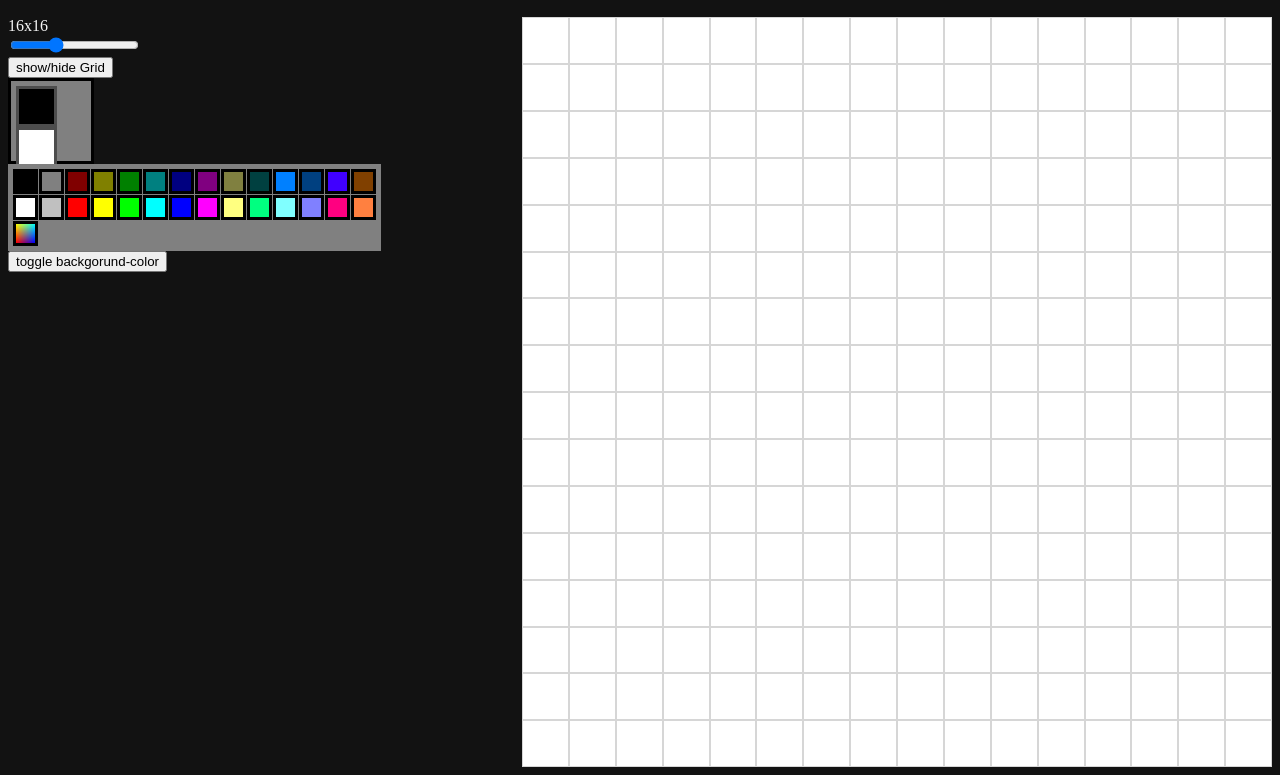
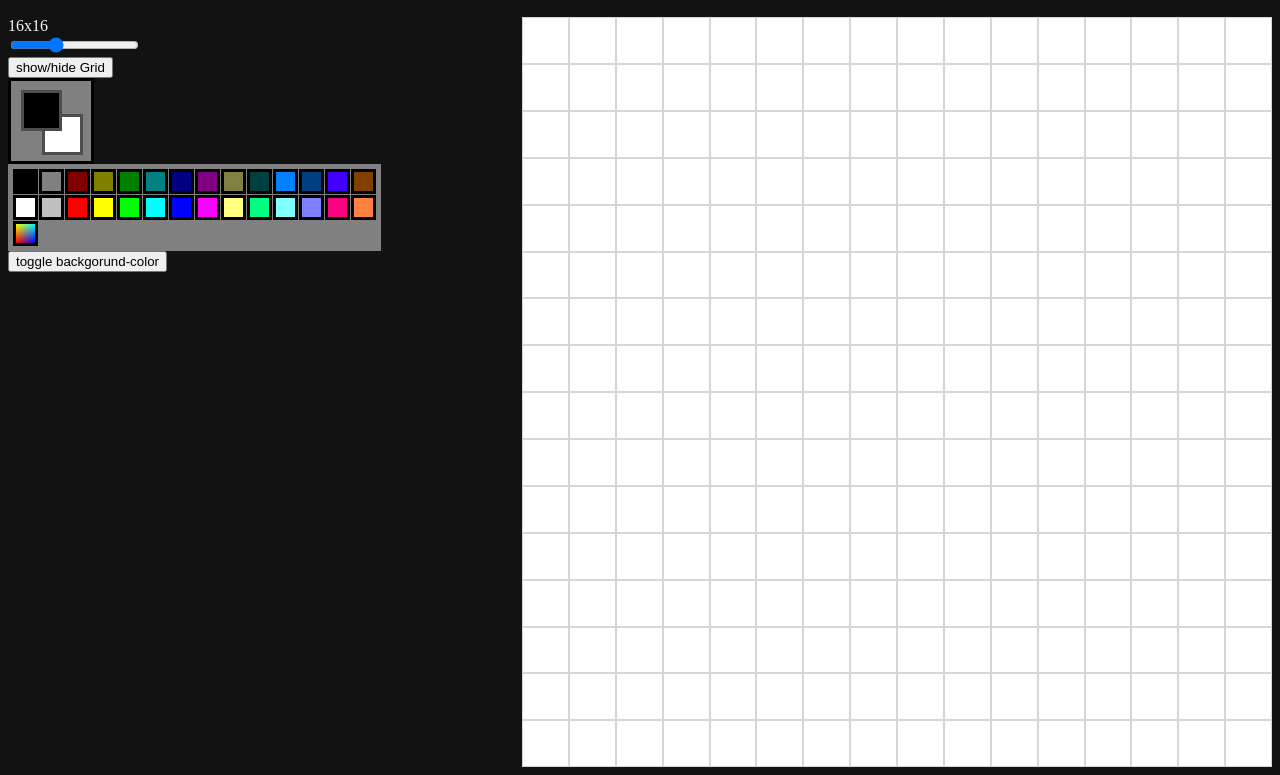
Before and after one commit to DrinKurtishi/MS-paint, a plain HTML site: page index.html in a window 1280 px wide. Shown: the part 65-840 px from the top of the page. Drawn offline with Linux system fonts and the light colour scheme.

Commit message:
Made the color swatches resemble MS paint XP

```diff
--- a/index.html
+++ b/index.html
@@ -22,8 +22,12 @@
                 <button id="GridButton">show/hide Grid</button>
             </div>
             <div class="color-swatches">
-                <div id="foreground"></div>
-                <div id="background"></div>
+                <div class="fg-container">
+                    <div id="foreground"></div>
+                </div>
+                <div class="bg-container">
+                    <div id="background"></div>
+                </div>
             </div>
             <div class="colorbuttons-container">
                 <button class="colorbuttons" id="black" value="rgb(0, 0, 0)"></button>
--- a/styles.css
+++ b/styles.css
@@ -160,3 +160,19 @@ input[type="color"]::-webkit-color-swatch{
     border: solid;
     border-color: rgb(77, 77, 77);
 }
+.fg-container {
+    position: relative;
+    right: -5px;
+    bottom: -4px;
+    display: inline-block;
+  }
+#foreground{
+    position: relative;
+    z-index: 1;
+}
+.bg-container {
+    position: relative;
+    top: -17px;
+    right: -26px;
+    display: inline-block;
+  }
```
